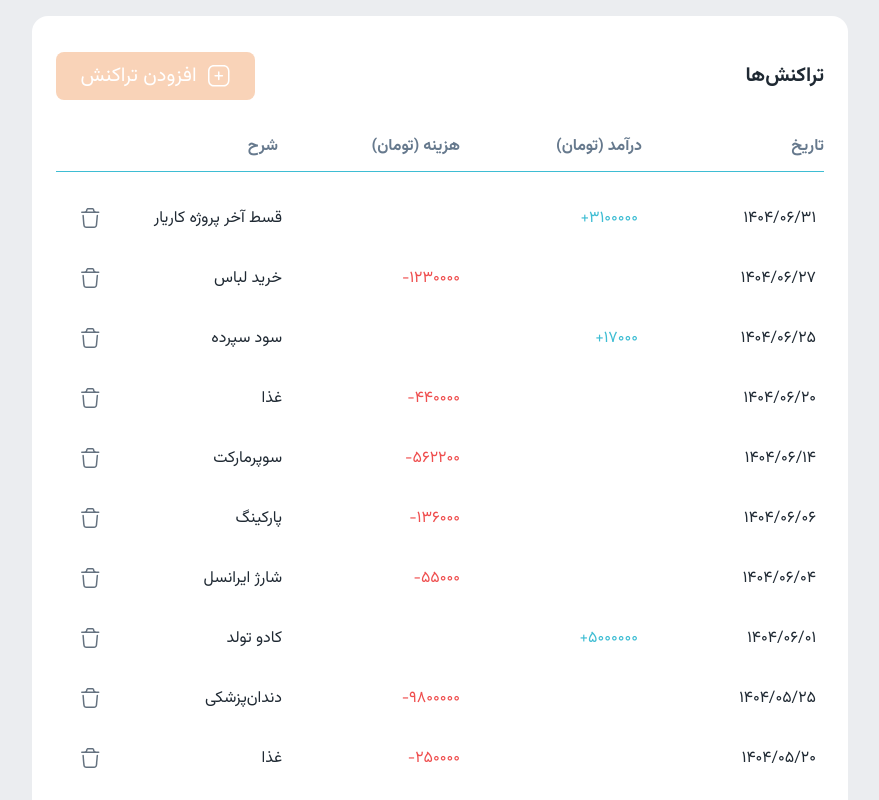
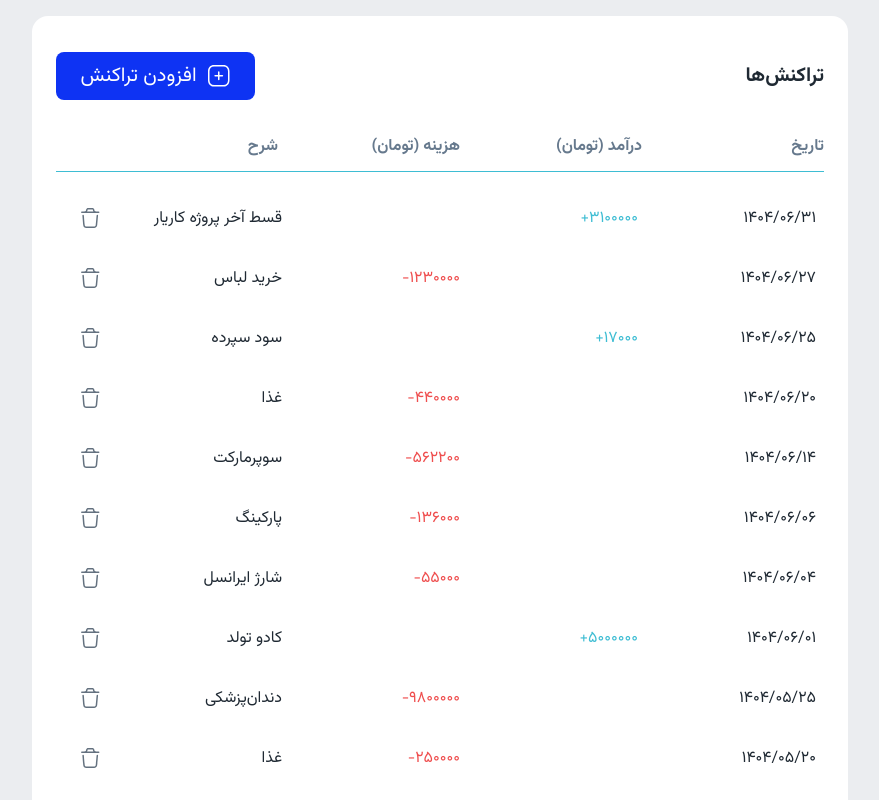
Before and after one commit to fardin-farrokhzad/Expence-Tracker, a React (Vite) app: page / in a window 1280 px wide. Shown: the top 800 px of the page, without its empty margins (200-1079 px from the left). Built offline with nearby package versions, Linux system fonts and the light colour scheme; data requests are answered from the project's data file.

Commit message:
primary brand color modified

```diff
--- a/src/index.css
+++ b/src/index.css
@@ -2,7 +2,7 @@
   /* Primary */
   --primary-light: #2b80ed;
   --primary-dark: #0b8ba3;
-  --primary-brand: #f9d3b8;
+  --primary-brand: #0e33f3;
 
   /* Neutrals */
   --neutral-dark-1: #1f2933;
```
